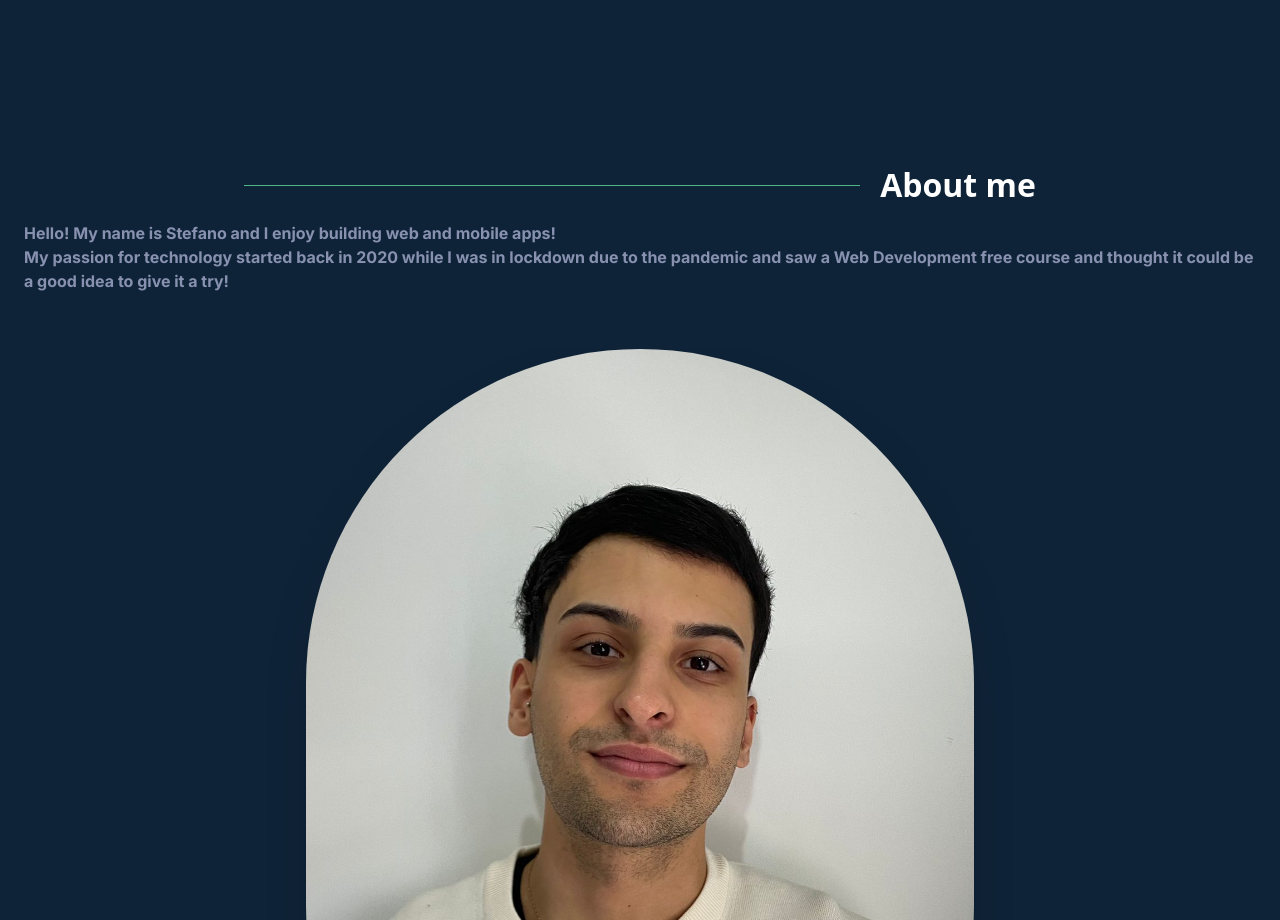
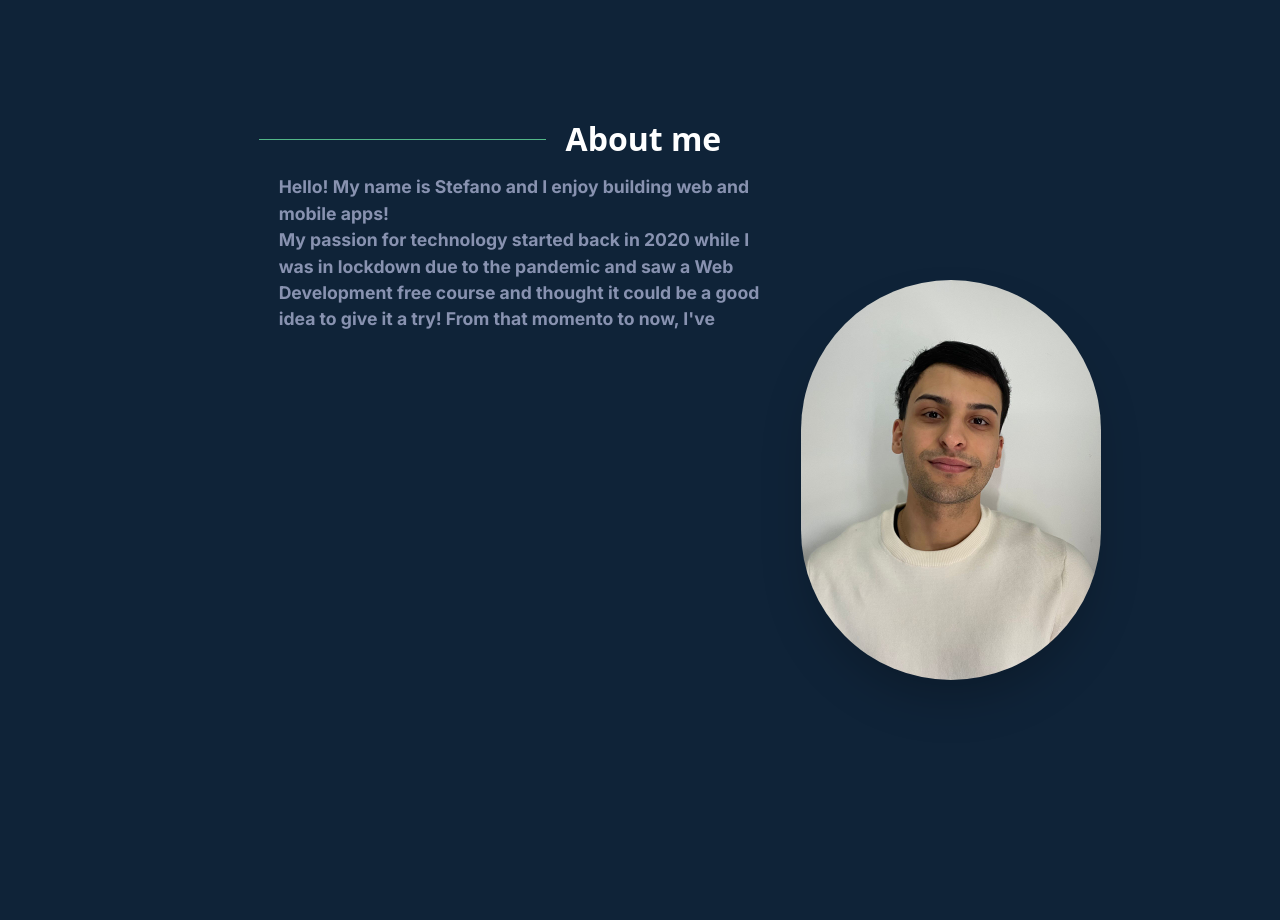
Before and after one commit to StefanoCutri/portfolio, a React (Create React App) app: page / in a window 1280 px wide. Shown: the part 880-1800 px from the top of the page. Built offline with nearby package versions, Linux system fonts and the light colour scheme.

Commit message:
About component desktop view

```diff
--- a/src/components/About.js
+++ b/src/components/About.js
@@ -1,5 +1,6 @@
 import React from "react";
 import me from "../assets/me.jpeg";
+import "../styles/about.css"
 
 export const About = () => {
   return (
@@ -7,7 +8,7 @@ export const About = () => {
       className="flex flex-col items-start justify-evenly info-container py-3"
       id="about"
     >
-      <div className="mt-[18%]">
+      <div className="mt-[60%] about">
         <div className="flex flex-col">
           <div className="flex flex-row items-center justify-center px-4 mb-3">
             <div
@@ -19,20 +20,21 @@ export const About = () => {
             ></div>
             <h2 className="font-bold text-2 xl">About me</h2>
           </div>
-          <div className="flex justify-start pl-6">
+          <div className="flex justify-start pl-6 about-description">
             <p className="text-[#8892b0] text-md pr-5 mb-14">
               Hello! My name is Stefano and I enjoy building web and mobile
               apps! <br />
               My passion for technology started back in 2020 while I was in
               lockdown due to the pandemic and saw a Web Development free course
               and thought it could be a good idea to give it a try!
+              From that momento to now, I've
             </p>
           </div>
         </div>
         <img
 
           src={me}
-          className="h-[50%] m-auto rounded-full shadow-2xl"
+          className="h-[50%] m-auto rounded-full shadow-2xl my-image"
           alt="Stefano"
         />
       </div>
--- a/src/components/Info.js
+++ b/src/components/Info.js
@@ -5,14 +5,14 @@ import "../styles/info.css";
 export const Info = () => {
   return (
     <div className="flex flex-1 flex-col info-container" id="#home">
-      <div className="flex flex-col justify-start items-start ml-[10%] mt-[25%] about-info">
+      <div className="flex flex-col justify-start items-start ml-[10%] mt-[25%] info">
         <h1>Hi, I'm</h1>
         <h1 className="text-white text-6xl py-3">Stefano Cutri.</h1>
         <h1 className="text-[#8892b0] text-6xl">A Frontend Developer.</h1>
         <p className="w-[50%] text-[#8892b0]  mt-3">
           I'm a Junior Software Engineer specializing in building Frontend
           Applications. Currently, I'm looking for new oportunities to keep
-          expanding my skills that you can see{" "}
+          expanding my skills, which you can see{" "}
           <a
             style={{
               position: "revert",
--- /dev/null
+++ b/src/styles/about.css
@@ -0,0 +1,30 @@
+@media (min-width: 768px) {
+  .about {
+    display: flex;
+    flex-direction: row;
+    justify-content: start;
+    align-items: start;
+    margin: 0 14%;
+    margin-top: 0 !important;
+  }
+  .my-image {
+    height: 25rem !important;
+    position: relative;
+    top: 40%;
+  }
+
+#about{
+  padding: 0 !important;
+}
+
+.about-description{
+  padding: 0 !important;
+  justify-content: start !important;
+}
+
+.about-description p{
+  margin-left: 16%;
+  width: 100%;
+  font-size: 1.1rem;
+}
+}
--- a/src/styles/info.css
+++ b/src/styles/info.css
@@ -22,7 +22,7 @@ a:hover{
 }
 
 @media (min-width: 768px) {
- .about-info{
+ .info{
     margin: 12% !important;
  }
 }
```
Also changed, not shown: src/index.css (+7 -0 lines).
